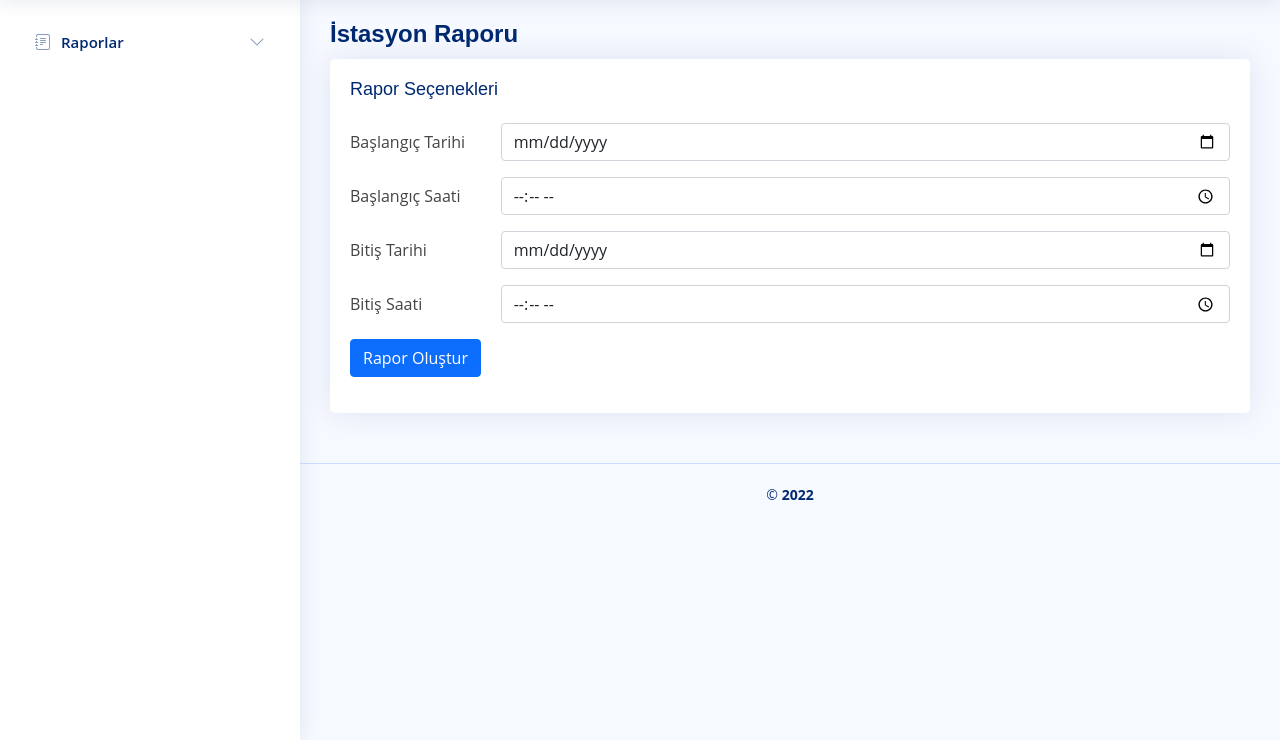
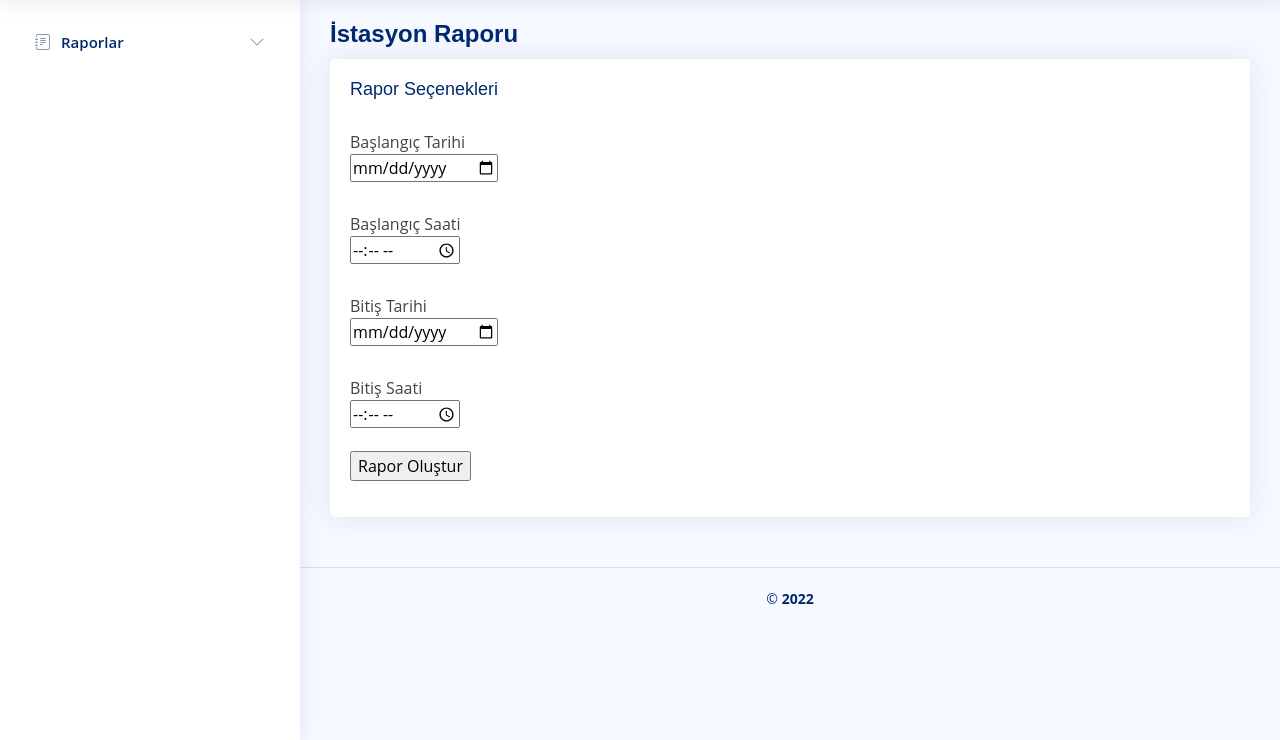
Before and after one commit to damladlg/Python_DataScience, a Flask app: page /form in a window 1280 px wide. Shown: the part 60-800 px from the top of the page. Run offline with Flask 2, Linux system fonts and the light colour scheme; the visitor is signed in with stand-in values (Sample User, id 1); some libraries are stand-ins or nearby versions.

Commit message:
used flaskForm instead of bootstrap form

```diff
--- a/yeba3/arayuz/app.py
+++ b/yeba3/arayuz/app.py
@@ -1,10 +1,13 @@
 #from crypt import methods
-
 import os
 import psycopg2
 import flask_excel as excel
 from flask import Flask, render_template, request, redirect, url_for, send_file,session, g
 from os.path import exists
+from flask_wtf import FlaskForm
+from wtforms.fields import DateField, TimeField
+from wtforms.validators import DataRequired
+from wtforms import validators, SubmitField
 
 app = Flask(__name__)
 app.secret_key=os.urandom(24)
@@ -24,6 +27,13 @@ except (Exception, psycopg2.Error) as error:
     print("Error while fetching data from PostgreSQL", error)
 db.autocommit = True
 cursor = db.cursor()
+
+class InfoForm(FlaskForm):
+    startdate = DateField('Başlangıç Tarihi', format='%Y-%m-%d', validators=(validators.DataRequired(),))
+    enddate = DateField('Bitiş Tarihi', format='%Y-%m-%d', validators=(validators.DataRequired(),))
+    starttime = TimeField('Başlangıç Saati', validators=(validators.DataRequired(),))
+    endtime = TimeField('Bitiş Saati', validators=(validators.DataRequired(),))
+    submit = SubmitField('Rapor Oluştur')
 
 @app.before_request
 def before_request():
@@ -47,16 +57,15 @@ def index():
         print(e)
         return []
 
-
 @app.route("/form", methods=["GET","POST"])
 def form():
+    form = InfoForm()
     if g.user:
-        if request.method=="POST":
-            start_total=request.form['start_date']+"T"+request.form['start_time']+":00"
-            end_total=request.form['end_date']+"T"+request.form['end_time']+":00"
+        if form.validate_on_submit():
+            start_total=str(form.startdate.data)+"T"+str(form.starttime.data)+"Z"
+            end_total=str(form.enddate.data)+"T"+str(form.endtime.data)+"Z"
             cursor.execute("""SELECT * FROM hava_kalitesi WHERE ReadTime between %s and %s """, [start_total, end_total])
             rows = cursor.fetchall()
-
             if len(rows)!=0:
                 excel.init_excel(app)
                 extension_type = "csv"
@@ -69,7 +78,7 @@ def form():
                     d.append(row)
                 return excel.make_response_from_array(d, file_type=extension_type, file_name=filename)
 
-    return render_template('form.html', user=session['user'])
+    return render_template('form.html', user=session['user'], form=form)
 
 class User:
     def __init__(self, id, email, password):
@@ -85,10 +94,12 @@ users=[]
 def login():
     cursor.execute("""SELECT * from user_login""")
     rows = cursor.fetchall()
+    print(rows)
     for row in rows:
         #email=row[1]
         #password=row[2]
         users.append(User(id=row[0], email=row[1], password=row[2]))
+    print(users)
     if request.method=="POST":
         session.pop('user', None)
         email=users[0].email
--- a/yeba3/arayuz/templates/form.html
+++ b/yeba3/arayuz/templates/form.html
@@ -97,39 +97,35 @@
               <h5 class="card-title">Rapor Seçenekleri</h5>
               <form method="POST">
                 <div class="row mb-3">
-                  <label for="inputDate" class="col-sm-2 col-form-label"
-                    >Başlangıç Tarihi</label
-                  >
-                  <div class="col-sm-10">
-                    <input type="date" name="start_date" class="form-control" />
+                  <div class="col-sm-2 col-form-label">
+                    {{ form.csrt_token }}
+                    {{ form.startdate.label }} {{form.startdate(class='datepicker')}} {{form.hidden_tag()}}
                   </div>
                 </div>
                 <div class="row mb-3">
-                  <label for="inputTime" class="col-sm-2 col-form-label">Başlangıç Saati</label>
-                  <div class="col-sm-10">
-                    <input type="time" name="start_time" class="form-control">
+                 <div class="col-sm-2 col-form-label">
+                    {{ form.csrt_token }}
+                    {{ form.starttime.label }} {{form.starttime(class='timepicker')}} {{form.hidden_tag()}}
                   </div>
                 </div>
                 <div class="row mb-3">
-                  <label for="inputDate" class="col-sm-2 col-form-label"
-                    >Bitiş Tarihi</label
-                  >
-                  <div class="col-sm-10">
-                    <input type="date" name="end_date" class="form-control" />
+                  <div class="col-sm-2 col-form-label">
+                    {{ form.csrt_token }}
+                    {{ form.enddate.label }} {{form.enddate(class='datepicker')}} {{form.hidden_tag()}}
                   </div>
                 </div>
                 <div class="row mb-3">
-                  <label for="inputTime" class="col-sm-2 col-form-label">Bitiş Saati</label>
-                  <div class="col-sm-10">
-                    <input type="time" name="end_time" class="form-control">
+                  <div class="col-sm-2 col-form-label">
+                    {{ form.csrt_token }}
+                    {{ form.endtime.label }} {{form.endtime(class='timepicker')}} {{form.hidden_tag()}}
                   </div>
                 </div>
 
                 <div class="row mb-3">
                   <div class="col-sm-10">
-                    <button type="submit" class="btn btn-primary">
-                      Rapor Oluştur
-                    </button>
+                    <div class=" ">
+                      {{form.submit()}}
+                    </div>
                   </div>
                 </div>
               </form>
--- a/yeba3/arayuz/templates/index.html
+++ b/yeba3/arayuz/templates/index.html
@@ -49,7 +49,9 @@
               <li>
                 <a class="dropdown-item d-flex align-items-center" href="#">
                   <i class="bi bi-box-arrow-right"></i>
-                  <span>Çıkış Yap</span>
+                  <form method="POST">
+                  <button type="submit">Çıkış Yap</button>
+                  </form>
                 </a>
               </li>
             </ul>
```
